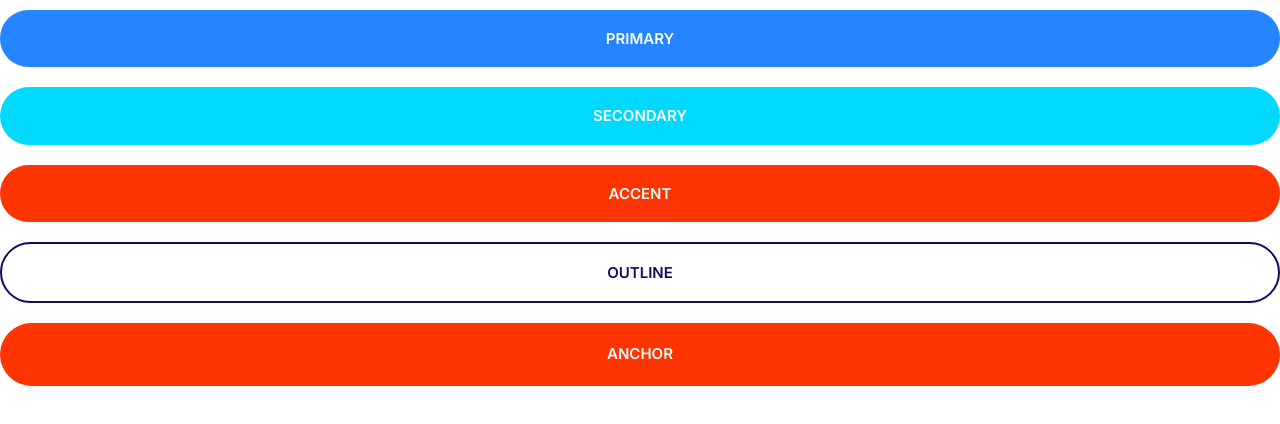
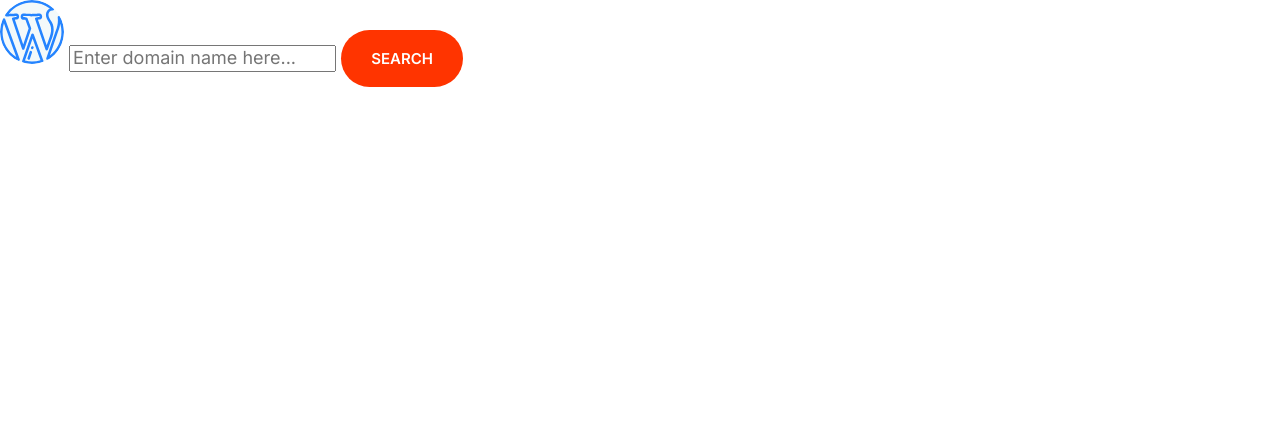
Before and after one commit to imerci/moshify, a plain HTML site: page index.html in a window 1280 px wide. Drawn offline with Linux system fonts and the light colour scheme.

Commit message:
Build the icon input button componen

```diff
--- a/index.html
+++ b/index.html
@@ -11,11 +11,16 @@
     <link rel="stylesheet" href="css/styles.css">
 </head>
 <body>
-    <button class="btn btn--primary btn--block">Primary</button>
-    <button class="btn btn--secondary btn--block">Secondary</button>
-    <button class="btn btn--accent btn--block">Accent</button>
-    <button class="btn btn--outline btn--block">Outline</button>
+    <div class="input-group">
 
-    <a href="#" class="btn btn--accent btn--block">Anchor</a>
+        <svg class="icon-container icon--primary">
+            <use xlink:href="../images/sprite.svg#wordpress"></use>
+        </svg>
+
+        <input type="text" class="input" placeholder="Enter domain name here...">
+
+        <button class="btn btn--accent">Search</button>
+
+    </div>
 </body>
 </html>
```
